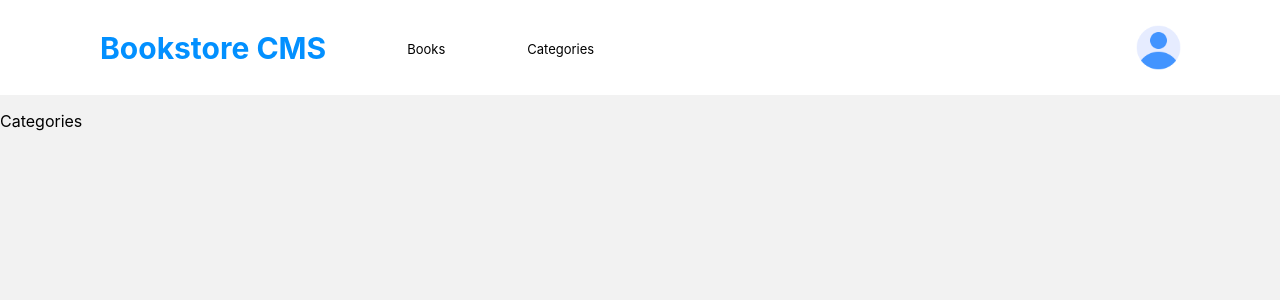
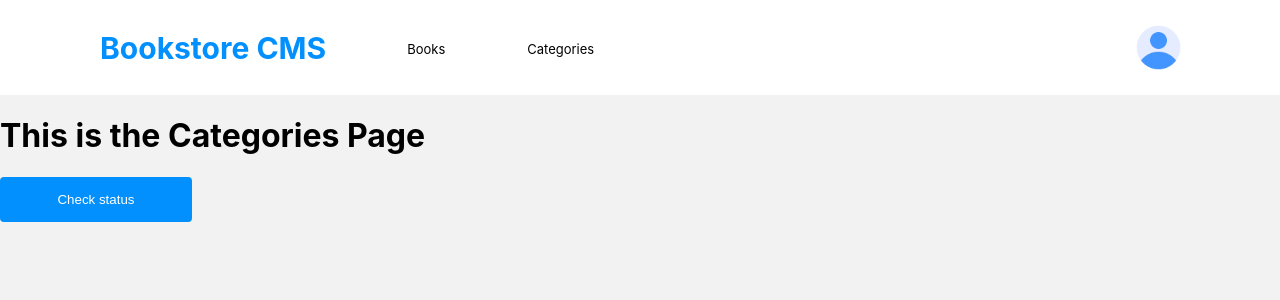
Before and after one commit to RaoAkif/Bookstore, a React (Create React App) app: page /categories in a window 1280 px wide. Shown: the top 300 px of the page. Built offline with nearby package versions, Linux system fonts and the light colour scheme.

Commit message:
Update Categories.jsx

```diff
--- a/src/pages/Categories.jsx
+++ b/src/pages/Categories.jsx
@@ -2,7 +2,10 @@ import React from 'react';
 
 function Categories() {
   return (
-    <div>Categories</div>
+    <div>
+      <h1>This is the Categories Page</h1>
+      <button type="button">Check status</button>
+    </div>
   );
 }
 
```
